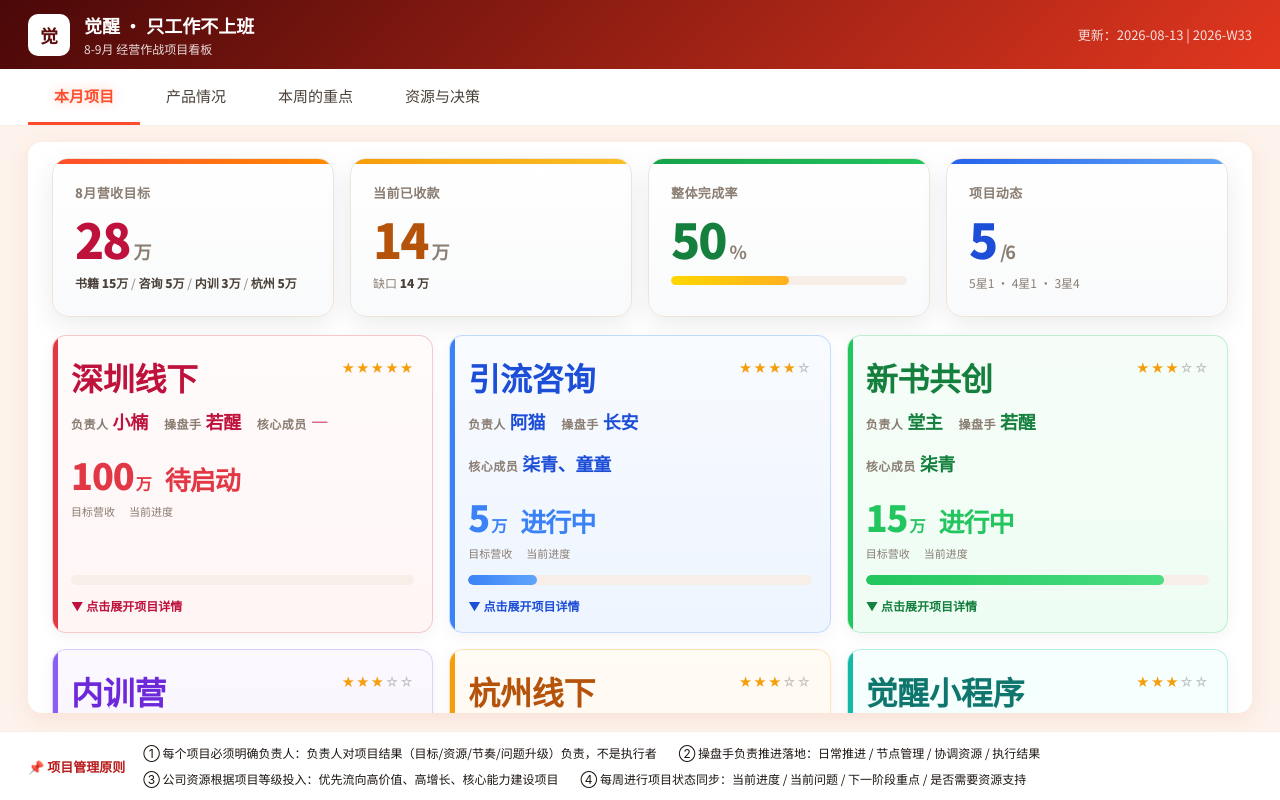
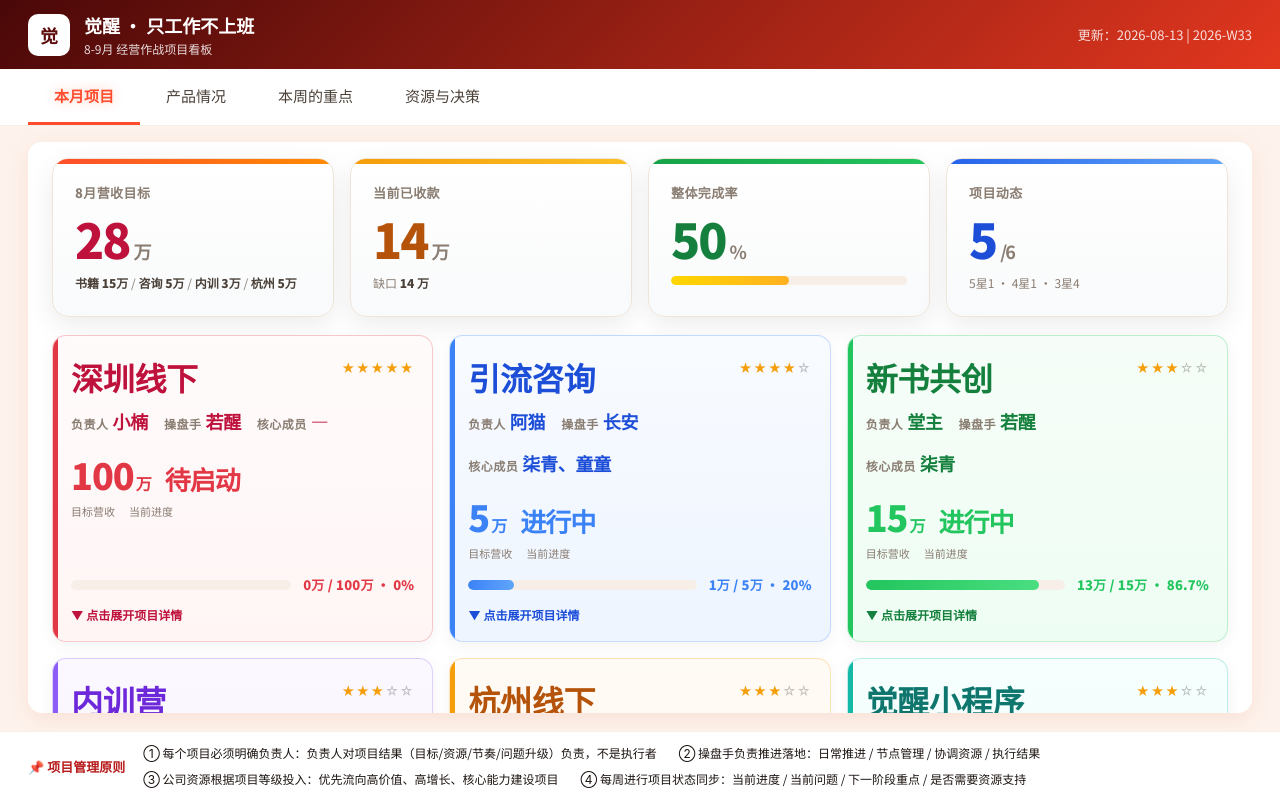
Before and after one commit to isiahhirko727-ship-it/juexing-dashboard, a plain HTML site: page index.html in a window 1280 px wide. Drawn offline with Linux system fonts and the light colour scheme.

Commit message:
update dashboard from COS 20260813-1435

```diff
--- a/index.html
+++ b/index.html
@@ -186,7 +186,9 @@
     .project-target .unit { font-size: 16px; font-weight: 700; margin-left: 2px; }
     .project-pct { font-size: 26px; font-weight: 900; letter-spacing: -1px; }
     .project-labels { display: flex; gap: 14px; font-size: 11px; color: var(--gray-500); margin-bottom: 14px; }
-    .project-progress { margin-top: auto; }
+    .project-progress-row { display: flex; align-items: center; gap: 12px; margin-top: auto; }
+    .project-progress { flex: 1; }
+    .project-progress-num { font-size: 13px; font-weight: 800; white-space: nowrap; letter-spacing: .2px; }
     .progress-bar-bg { height: 10px; background: var(--gray-100); border-radius: 999px; overflow: hidden; }
     .progress-bar-fill { height: 100%; border-radius: 999px; }
     .project-extra { margin: 10px 0 2px; }
@@ -221,6 +223,7 @@
     .project-card.theme-red .project-meta .meta-v { color: #be123c; }
     .project-card.theme-red .project-target { color: #e23744; }
     .project-card.theme-red .project-pct { color: #e23744; }
+    .project-card.theme-red .project-progress-num { color: #e23744; }
     .project-card.theme-red .progress-bar-fill { background: linear-gradient(90deg, #e23744, #ff6b6b); }
     .project-card.theme-red .expand-hint { color: #be123c; }
 
@@ -230,6 +233,7 @@
     .project-card.theme-blue .project-meta .meta-v { color: #1d4ed8; }
     .project-card.theme-blue .project-target { color: #3b82f6; }
     .project-card.theme-blue .project-pct { color: #3b82f6; }
+    .project-card.theme-blue .project-progress-num { color: #3b82f6; }
     .project-card.theme-blue .progress-bar-fill { background: linear-gradient(90deg, #3b82f6, #60a5fa); }
     .project-card.theme-blue .expand-hint { color: #1d4ed8; }
 
@@ -239,6 +243,7 @@
     .project-card.theme-green .project-meta .meta-v { color: #15803d; }
     .project-card.theme-green .project-target { color: #22c55e; }
     .project-card.theme-green .project-pct { color: #22c55e; }
+    .project-card.theme-green .project-progress-num { color: #22c55e; }
     .project-card.theme-green .progress-bar-fill { background: linear-gradient(90deg, #22c55e, #4ade80); }
     .project-card.theme-green .expand-hint { color: #15803d; }
 
@@ -248,6 +253,7 @@
     .project-card.theme-purple .project-meta .meta-v { color: #6d28d9; }
     .project-card.theme-purple .project-target { color: #8b5cf6; }
     .project-card.theme-purple .project-pct { color: #8b5cf6; }
+    .project-card.theme-purple .project-progress-num { color: #8b5cf6; }
     .project-card.theme-purple .progress-bar-fill { background: linear-gradient(90deg, #8b5cf6, #a78bfa); }
     .project-card.theme-purple .expand-hint { color: #6d28d9; }
 
@@ -257,6 +263,7 @@
     .project-card.theme-amber .project-meta .meta-v { color: #b45309; }
     .project-card.theme-amber .project-target { color: #f59e0b; }
     .project-card.theme-amber .project-pct { color: #f59e0b; }
+    .project-card.theme-amber .project-progress-num { color: #f59e0b; }
     .project-card.theme-amber .progress-bar-fill { background: linear-gradient(90deg, #f59e0b, #fbbf24); }
     .project-card.theme-amber .expand-hint { color: #b45309; }
 
@@ -266,6 +273,7 @@
     .project-card.theme-teal .project-meta .meta-v { color: #0f766e; }
     .project-card.theme-teal .project-target { color: #14b8a6; }
     .project-card.theme-teal .project-pct { color: #14b8a6; }
+    .project-card.theme-teal .project-progress-num { color: #14b8a6; }
     .project-card.theme-teal .progress-bar-fill { background: linear-gradient(90deg, #14b8a6, #2dd4bf); }
     .project-card.theme-teal .expand-hint { color: #0f766e; }
 
@@ -634,6 +642,7 @@
 
     function fmtNum(n) { return (n === null || n === undefined) ? '—' : n; }
     function fmtMoney(n) { return (n === null || n === undefined) ? '—' : n + '万'; }
+    function fmtPct(n) { const r = Math.round(n * 10) / 10; return Number.isInteger(r) ? String(r) : r.toFixed(1); }
 
     function renderProducts() {
       const cards = DATA.products.items.map(p => {
@@ -697,8 +706,9 @@
 
     function projectCard(p, spanAll) {
       const hasTarget = p.revenueTarget && p.revenueTarget > 0;
-      const progress = hasTarget ? Math.round((p.revenueDone || 0) / p.revenueTarget * 100) : (p.progress || 0);
-      const progressText = p.phase || (progress > 0 ? `${progress}%` : '待启动');
+      const pctExact = hasTarget ? (p.revenueDone || 0) / p.revenueTarget * 100 : 0;
+      const barPct = hasTarget ? Math.round(pctExact) : (p.progress || 0);
+      const progressText = p.phase || (barPct > 0 ? `${barPct}%` : '待启动');
       const membersText = p.members && p.members.length ? p.members.join('、') : '—';
       const theme = projectTheme[p.id] || 'theme-red';
       const subRows = p.subProjects.map(s => `
@@ -736,7 +746,11 @@
               <div class="project-pct">${progressText}</div>
             </div>
             <div class="project-labels"><span>目标营收</span><span>当前进度</span></div>
-            ${hasTarget ? `<div class="project-progress"><div class="progress-bar-bg"><div class="progress-bar-fill" style="width:${progress}%"></div></div></div>` : ''}
+            ${hasTarget ? `
+              <div class="project-progress-row">
+                <div class="project-progress"><div class="progress-bar-bg"><div class="progress-bar-fill" style="width:${barPct}%"></div></div></div>
+                <div class="project-progress-num">${fmtMoney(p.revenueDone)} / ${fmtMoney(p.revenueTarget)} · ${fmtPct(pctExact)}%</div>
+              </div>` : ''}
           </div>
           <div class="expand-hint">▼ 点击展开项目详情</div>
           <div class="subprojects" id="sub-${p.id}">${detailBlock}${p.subProjects && p.subProjects.length ? `<div class="subproject-divider">4 个小项目进度</div>${subRows}` : ''}</div>
```
